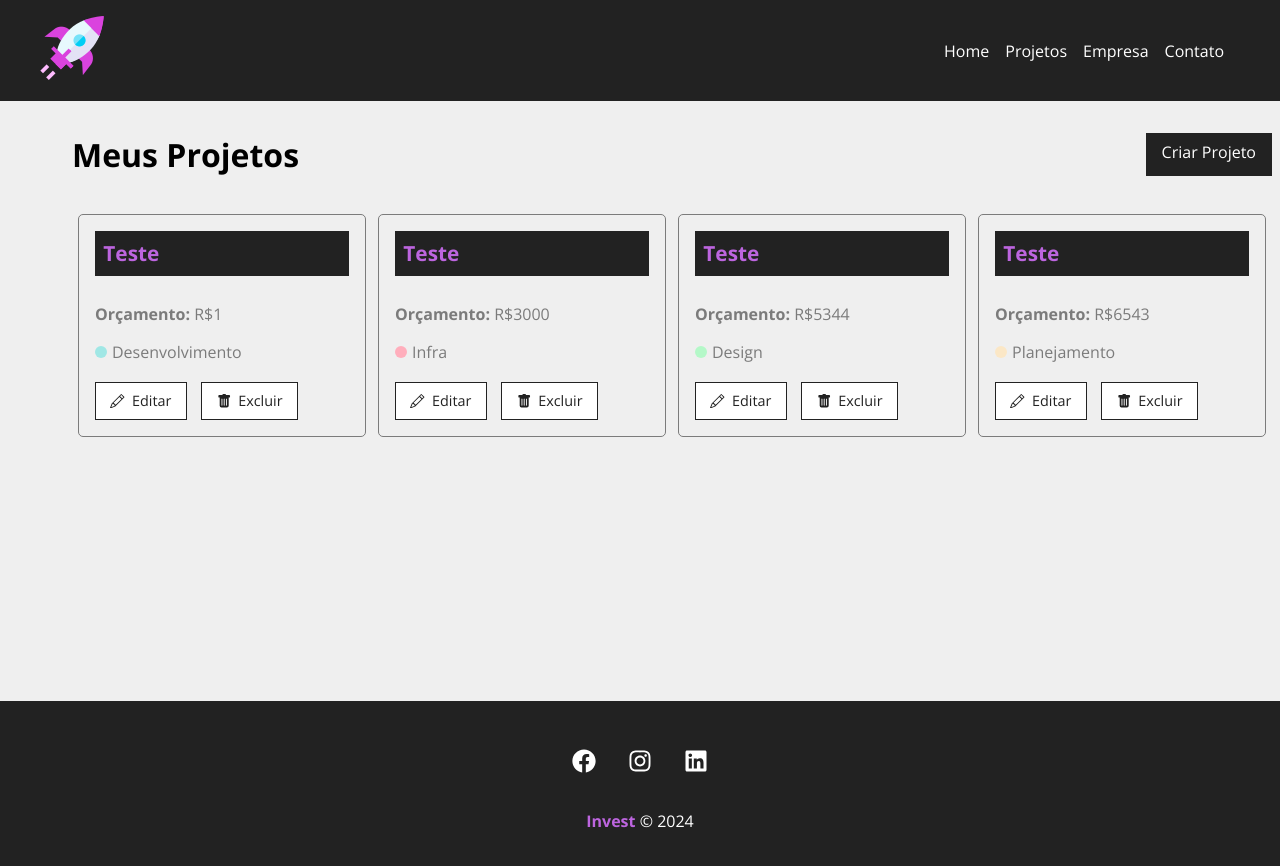
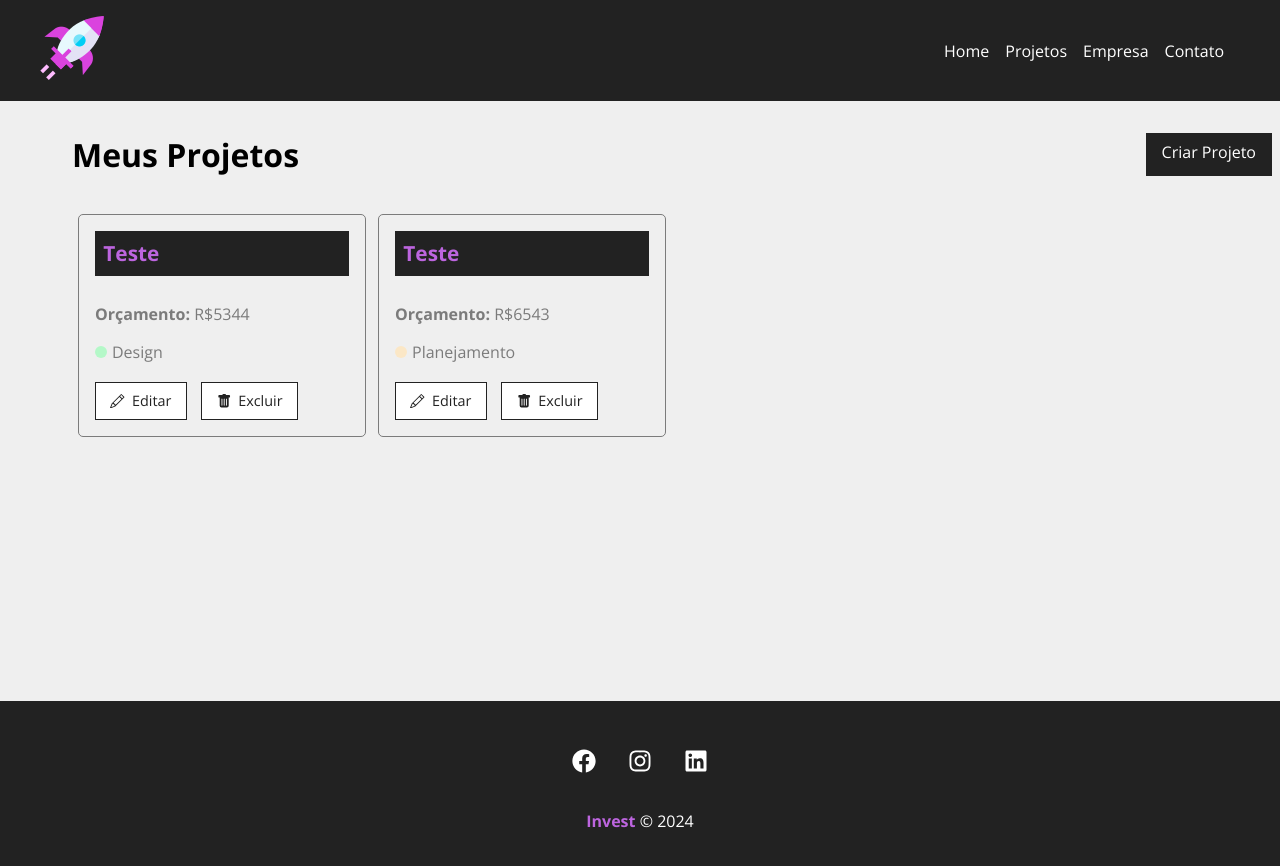
Before and after one commit to MarinaGV93/React, a React (Create React App) app in the folder invest/: page /projects in a window 1280 px wide. Shown: the top 866 px of the page. Built offline with nearby package versions, Linux system fonts and the light colour scheme; data requests are answered from the project's data file.

Commit message:
Removendo projetos

```diff
--- a/invest/db.json
+++ b/invest/db.json
@@ -1,27 +1,5 @@
 {
   "projects": [
-    {
-      "id": "245b",
-      "name": "Teste",
-      "budget": "1",
-      "category": {
-        "id": "2",
-        "name": "Desenvolvimento"
-      },
-      "cost": 0,
-      "services": []
-    },
-    {
-      "id": "5648",
-      "name": "Teste",
-      "budget": "3000",
-      "category": {
-        "id": "1",
-        "name": "Infra"
-      },
-      "cost": 0,
-      "services": []
-    },
     {
       "id": "e6a2",
       "name": "Teste",
--- a/invest/src/components/pages/Projects.js
+++ b/invest/src/components/pages/Projects.js
@@ -13,6 +13,9 @@
 
   // Sempre iniciando
   const [removeLoading, setRemoveLoading] = useState(false);
+
+  // Mensagem
+  const [projectMessage, setProjectMessage] = useState("");
 
   const location = useLocation();
 
@@ -31,6 +34,7 @@
     // Atrasar o loading
     setTimeout(() => {
       fetch("http://localhost:5000/projects", {
+        // Entrega um projeto
         method: "GET",
         headers: {
           "Content-type": "application/json",
@@ -48,14 +52,38 @@
     }, 300);
   }, []);
 
+  // Remover projeto
+  function removeProject(id) {
+    // Acessar o id do projeto
+    fetch(`http://localhost:5000/projects/${id}`, {
+      method: "DELETE",
+      headers: {
+        "Content-type": "application/json",
+      },
+    })
+      .then((resp) => resp.json())
+      .then(() => {
+        // Excluir o projeto do array
+        setProjects(projects.filter((project) => project.id !== id));
+
+        // Mensagem de remoçao
+        setProjectMessage("Projeto removido com sucesso!");
+      })
+      .catch((err) => console.log(err));
+  }
+
   return (
     <div className={styles.project_container}>
       <div className={styles.title_container}>
         <h1>Meus Projetos</h1>
         <LinkButton to="/newproject" text="Criar Projeto" />
       </div>
+
       {/* Componente de mensagem */}
       {message && <Message type="success" msg={message} />}
+
+      {/* Mensagem de remoçao */}
+      {projectMessage && <Message type="success" msg={projectMessage} />}
       <Container customClass="start">
         {/* Exibir projetos dinamicamente */}
         {projects.length > 0 &&
@@ -66,6 +94,7 @@
               budget={project.budget}
               category={project.category.name}
               key={project.id}
+              handleRemove={removeProject}
             />
           ))}
         {/* removeLoading = false */}
--- a/invest/src/components/project/ProjectCard.js
+++ b/invest/src/components/project/ProjectCard.js
@@ -3,6 +3,12 @@
 import { BsPencil, BsFillTrashFill } from "react-icons/bs";
 
 function ProjectCard({ id, name, budget, category, handleRemove }) {
+  // Metodo remove
+  const remove = (e) => {
+    e.preventDefault();
+    handleRemove(id);
+  };
+
   return (
     <div className={styles.project_card}>
       <h4>{name}</h4>
@@ -18,7 +24,9 @@
         <Link to="/">
           <BsPencil /> Editar
         </Link>
-        <button>
+
+        {/* Remover projto */}
+        <button onClick={remove}>
           <BsFillTrashFill /> Excluir
         </button>
       </div>
```
